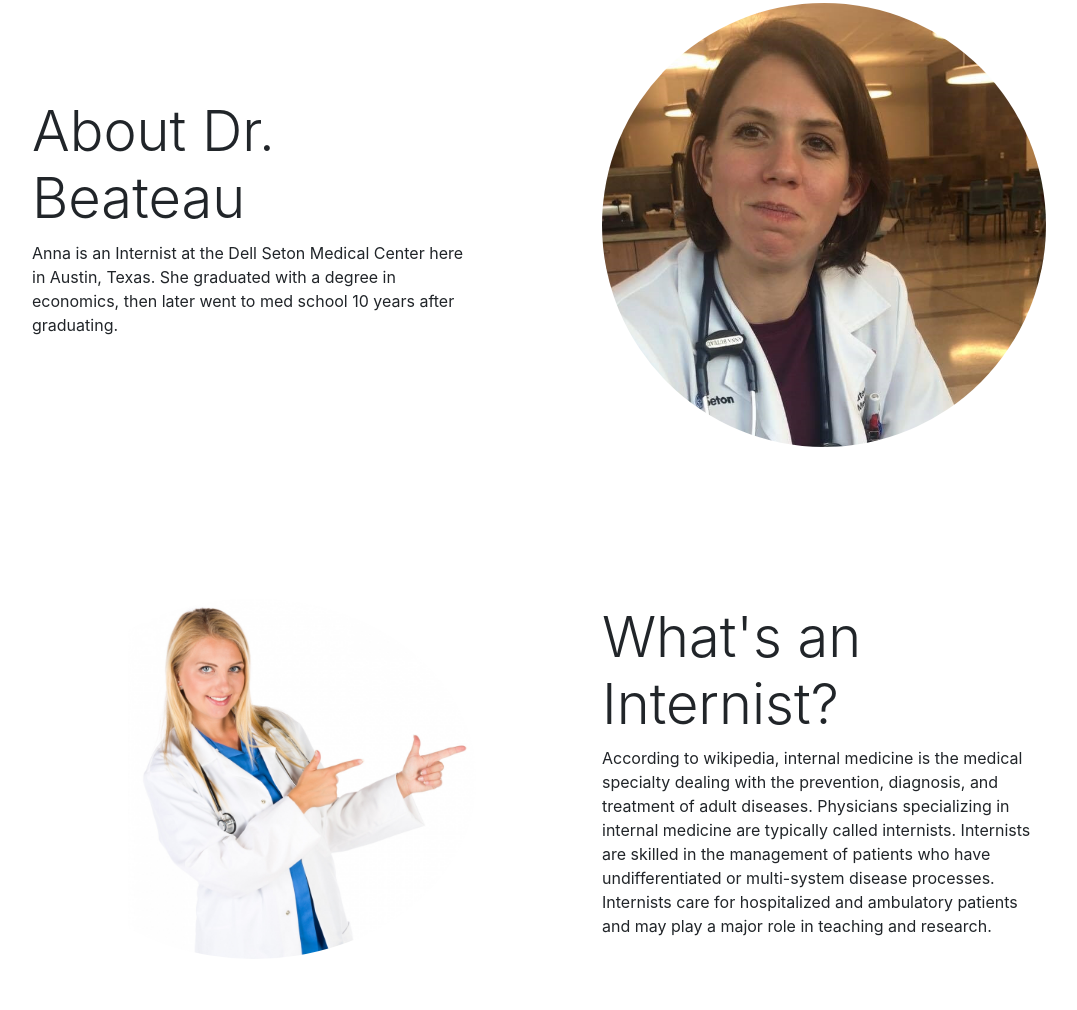
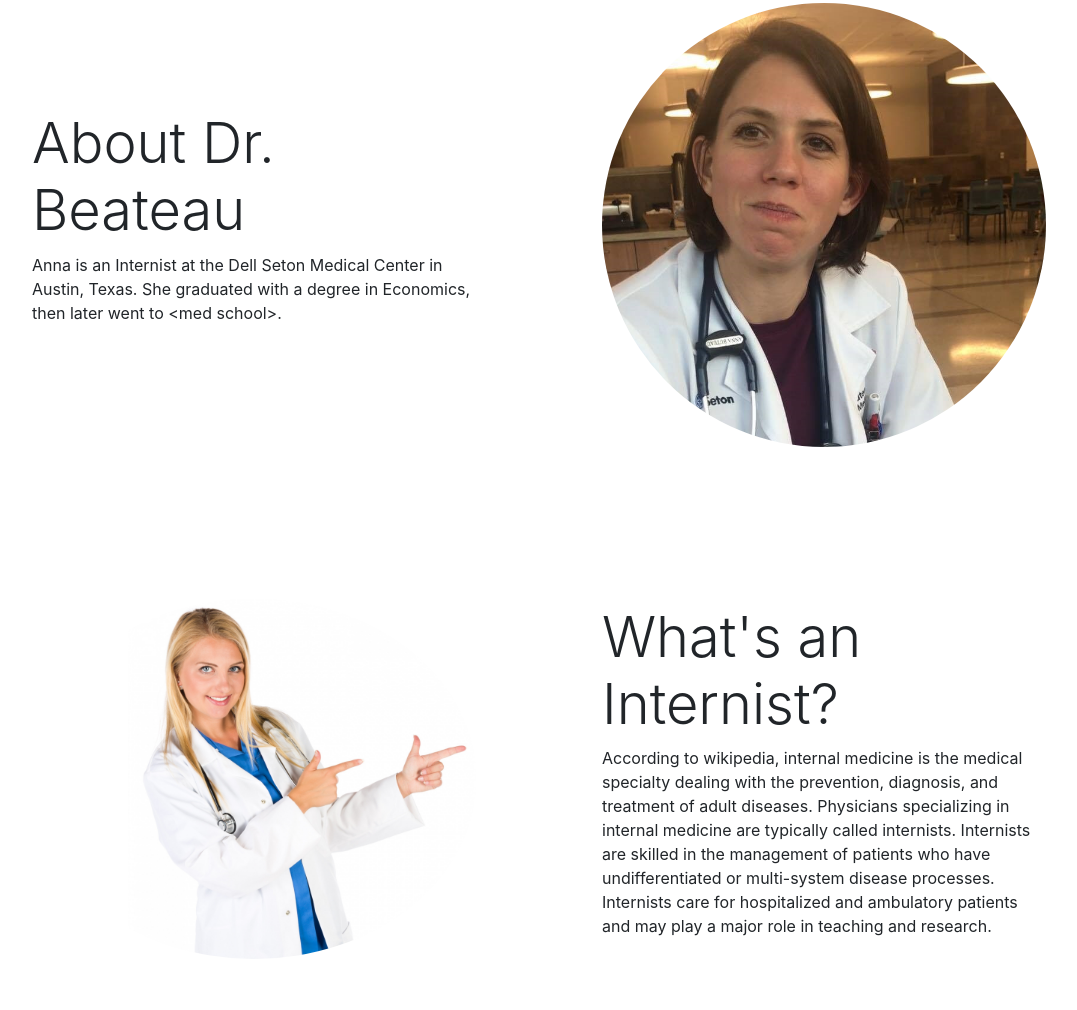
Before and after one commit to Chrisbaack/chrisbaack.github.io, a website: page bioproject/index.html in a window 1280 px wide. Shown: the part 977-1987 px from the top of the page, without its empty margins (101-1178 px from the left). Drawn offline with Linux system fonts and the light colour scheme.

Commit message:
changed some stuff

```diff
--- a/bioproject/index.html
+++ b/bioproject/index.html
@@ -80,7 +80,7 @@
           <div class="col-md-6 order-1">
             <div class="p-5">
               <h2 class="display-4">About Dr. Beateau</h2>
-              <p>Anna is an Internist at the Dell Seton Medical Center here in Austin, Texas. She graduated with a degree in economics, then later went to med school 10 years after graduating.</p>
+              <p>Anna is an Internist at the Dell Seton Medical Center in Austin, Texas. She graduated with a degree in Economics, then later went to &lt;med school&gt;.</p>
             </div>
           </div>
         </div>
```
